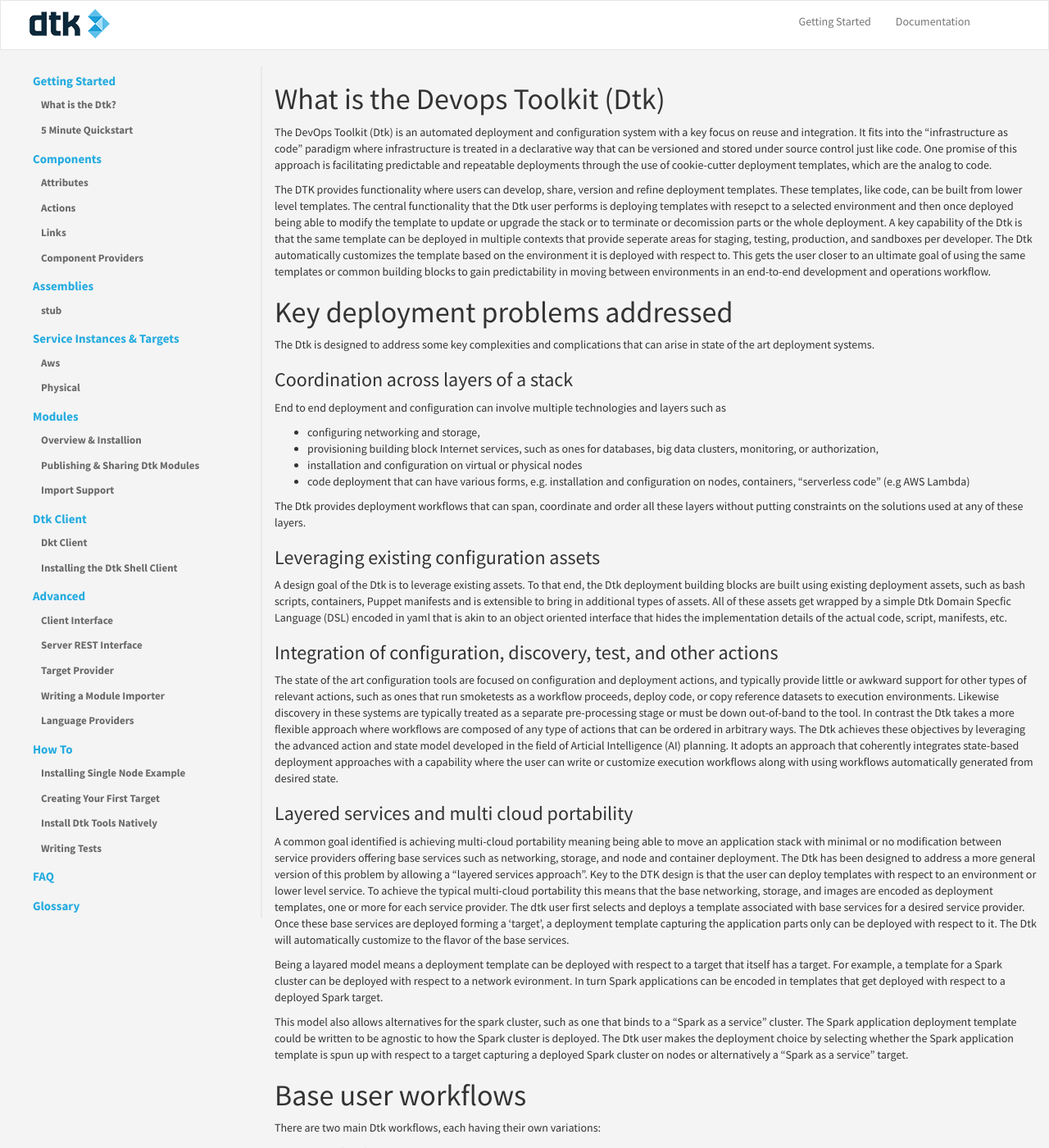
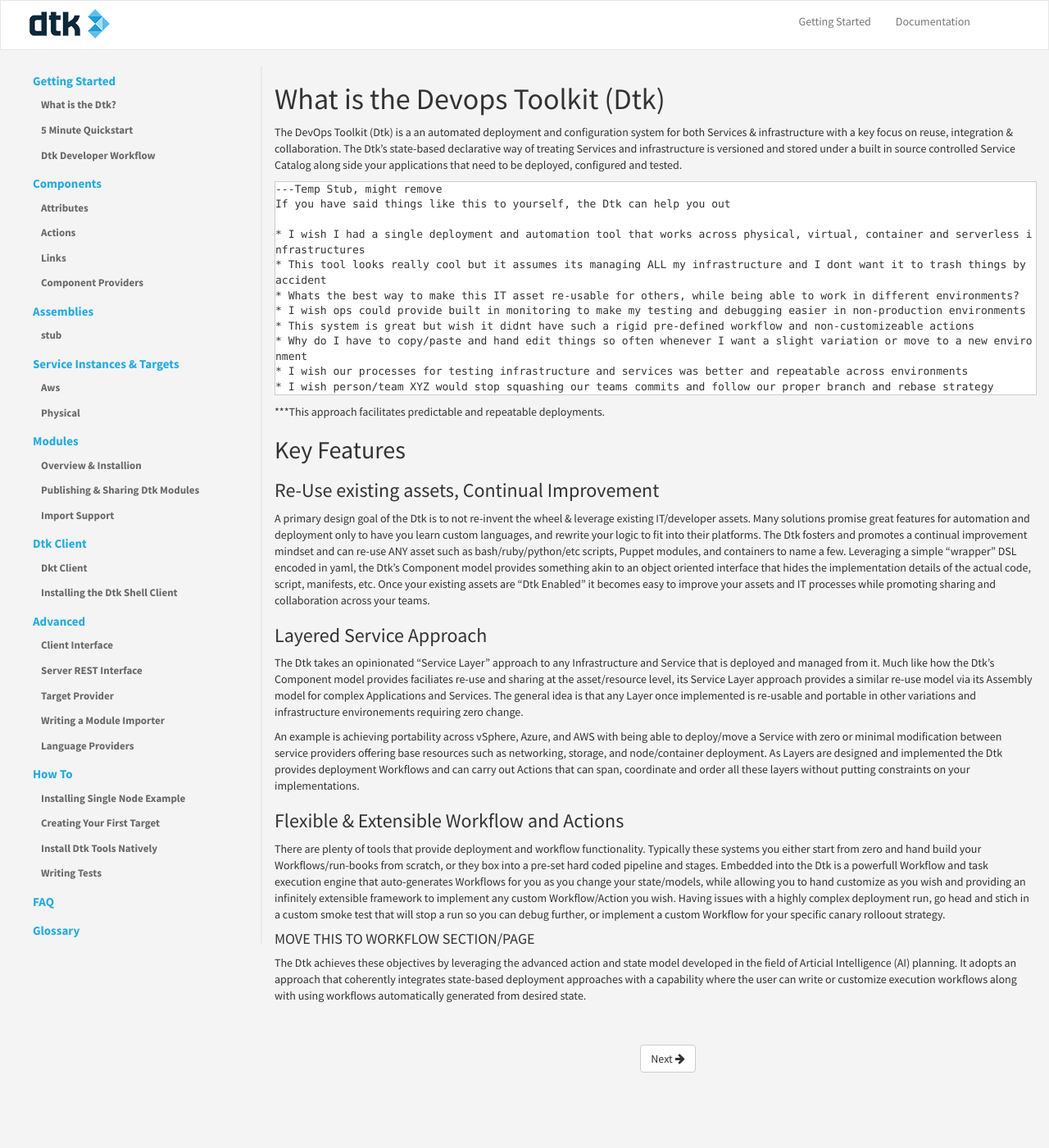
Before and after one commit to dtk/dtk-docs-v1, a Jekyll site: the page built from _getting-started/what-is-the-dtk.md, in a window 1280 px wide and 1400 px high. Shown: the whole window at 82% size. Built offline with Jekyll 4.4.1, drawn with Linux system fonts in a browser that asks for light colours; some of the changed text lies outside the part shown.

Commit message:
another rework pass of starging what is page, pre graphic work

```diff
--- /dev/null
+++ b/_getting-started/stub-dev-workflow.md
@@ -0,0 +1,22 @@
+---
+title: Dtk Developer Workflow
+order: 100
+---
+
+# Tossed this here for now, dont realy think we should go into developer workflow details in the getting started section
+
+# Base user workflows
+
+There are two main Dtk workflows, each having their own variations:
+* A workflow for a Dtk user that is developing deployment templates
+* A workflow for a Dtk user that is using already built templates to deploy his or her application or service stack
+These two workflows can also be intermixed, for example in developing the deployment templates, the user would want to test the logic by spinning up the templates under construction. In section (???ref) we show how the Dtk provides sandboxes to test these changes
+
+## Dtk development user workflow
+
+Diagram (?diagram ref) depicts the workflow for a user that is creating deployment templates and introduces some base termniology.
+
+
+## Dtk deployment user workflow
+
+### Rich TODO: introduce depeloyment terminolog: 'targets' and service isntances' and show deployment workflow
--- a/_getting-started/what-is-the-dtk.md
+++ b/_getting-started/what-is-the-dtk.md
@@ -5,65 +5,41 @@ order: 1
 
 # What is the Devops Toolkit (Dtk)
 
-The DevOps Toolkit (Dtk) is an automated deployment and configuration system with a key focus on reuse and integration. It fits into the "infrastructure as code" paradigm where infrastructure is treated in a declarative way that can be versioned and stored under source control just like code. One promise of this approach is facilitating predictable and repeatable deployments through the use of cookie-cutter deployment templates, which are the analog to code.
+The DevOps Toolkit (Dtk) is a an automated deployment and configuration system for both Services & infrastructure with a key focus on reuse, integration & collaboration.  The Dtk's state-based declarative way of treating Services and infrastructure is versioned and stored under a built in source controlled Service Catalog along side your applications that need to be deployed, configured and tested.
 
-The DTK provides functionality where users can develop, share, version and refine deployment templates. These templates, like code, can be built from lower level templates.  The central functionality that the Dtk user performs is deploying templates with resepct to a selected environment and then once deployed being able to modify the template to update or upgrade the stack or to terminate or decomission parts or the whole deployment. A key capability of the Dtk is that the same template can be deployed in multiple contexts that provide seperate areas for staging, testing, production, and sandboxes per developer. The Dtk automatically customizes the template based on the environment it is deployed with respect to. This gets the user closer to an ultimate goal of using the same templates or common building blocks to gain predictability in moving between environments in an end-to-end development and operations workflow.
+    ---Temp Stub, might remove
+    If you have said things like this to yourself, the Dtk can help you out
+
+    * I wish I had a single deployment and automation tool that works across physical, virtual, container and serverless infrastructures
+    * This tool looks really cool but it assumes its managing ALL my infrastructure and I dont want it to trash things by accident
+    * Whats the best way to make this IT asset re-usable for others, while being able to work in different environments?
+    * I wish ops could provide built in monitoring to make my testing and debugging easier in non-production environments
+    * This system is great but wish it didnt have such a rigid pre-defined workflow and non-customizeable actions
+    * Why do I have to copy/paste and hand edit things so often whenever I want a slight variation or move to a new environment
+    * I wish our processes for testing infrastructure and services was better and repeatable across environments
+    * I wish person/team XYZ would stop squashing our teams commits and follow our proper branch and rebase strategy
 
 
-# Key deployment problems addressed
+***This approach facilitates predictable and repeatable deployments.
 
-The Dtk is designed to address some key complexities and complications that can arise in state of the art deployment systems.
+## Key Features
 
-### Coordination across layers of a stack
+### Re-Use existing assets, Continual Improvement
 
-End to end deployment and configuration can involve multiple technologies and layers such as
-* configuring networking and storage,
-* provisioning building block Internet services, such as ones for  databases, big data clusters, monitoring, or authorization,
-* installation and configuration on virtual or physical nodes
-* code deployment that can have various forms, e.g. installation and configuration on nodes, containers, "serverless code" (e.g AWS  Lambda)
-
-The Dtk provides deployment workflows that can span, coordinate and order all these layers without putting constraints on the solutions used at any of these layers.
-
-### Leveraging existing configuration assets
-
-A design goal of the Dtk is to leverage existing assets. To that end, the Dtk deployment building blocks are built using existing deployment assets, such as bash scripts, containers, Puppet manifests and is extensible to bring in additional types of assets. All of these assets get wrapped by a simple Dtk Domain Specfic Language (DSL) encoded in yaml that is akin to an object oriented interface that hides the implementation details of the actual code, script, manifests, etc.
-
-### Integration of configuration, discovery, test, and other actions
-
-The state of the art configuration tools are focused on configuration and deployment actions, and typically provide little or awkward support for other types of relevant actions, such as ones that run smoketests as a workflow proceeds, deploy code, or copy reference datasets to execution environments. Likewise discovery in these systems are typically treated as a separate pre-processing stage or must be down out-of-band to the tool. In contrast the Dtk takes a more flexible approach where workflows are composed of any type of actions that can be ordered in arbitrary ways. The Dtk achieves these objectives by leveraging the advanced action and state model developed in the field of Articial Intelligence (AI) planning. It adopts an approach that coherently integrates state-based deployment approaches with a capability where the user can write or customize execution workflows along with using workflows automatically generated from desired state.
+A primary design goal of the Dtk is to not re-invent the wheel & leverage existing IT/developer assets.  Many solutions promise great features for automation and deployment only to have you learn custom languages, and rewrite your logic to fit into their platforms.  The Dtk fosters and promotes a continual improvement mindset and can re-use ANY asset such as bash/ruby/python/etc scripts, Puppet modules, and containers to name a few.  Leveraging a simple "wrapper" DSL encoded in yaml, the Dtk's Component model provides something akin to an object oriented interface that hides the implementation details of the actual code, script, manifests, etc.  Once your existing assets are "Dtk Enabled" it becomes easy to improve your assets and IT processes while promoting sharing and collaboration across your teams.
 
 
-### Layered services and multi cloud portability
+### Layered Service Approach
 
-A common goal identified is achieving multi-cloud portability meaning being able to move an application stack with minimal or no modification between service providers offering base services such as networking, storage, and node and container deployment. The Dtk has been designed to address a more general version of this problem by allowing a "layered services approach". Key to the DTK design is that the user can deploy templates with respect to an environment or lower level service. To achieve the typical multi-cloud portability this means that the base networking, storage, and images are encoded as deployment templates, one or more for each service provider. The dtk user first selects and deploys a template associated with base services for a desired service provider.  Once these base services are deployed forming a 'target', a deployment template capturing the application parts only can be deployed with respect to it. The Dtk will automatically customize to the flavor of the base services.
+The Dtk takes an opinionated "Service Layer" approach to any Infrastructure and Service that is deployed and managed from it.  Much like how the Dtk's Component model provides faciliates re-use and sharing at the asset/resource level, its Service Layer approach provides a similar re-use model via its Assembly model for complex Applications and Services.  The general idea is that any Layer once implemented is re-usable and portable in other variations and infrastructure environements requiring zero change.
 
-Being a layared model means a deployment template can be deployed with respect to a target that itself has a target. For example, a template for a Spark cluster can be deployed with respect to a network evironment. In turn Spark applications can be encoded in templates that get deployed with respect to a deployed Spark target.
+An example is achieving portability across vSphere, Azure, and AWS with being able to deploy/move a Service with zero or minimal modification between service providers offering base resources such as networking, storage, and node/container deployment.  As Layers are designed and implemented the Dtk provides deployment Workflows and can carry out Actions that can span, coordinate and order all these layers without putting constraints on your implementations.
 
-This model also allows alternatives for the spark cluster, such as one that binds to a "Spark as a service" cluster. The Spark application deployment template could be written to be agnostic to how the Spark cluster is deployed. The Dtk user makes the deployment choice by selecting whether the Spark application template is spun up with respect to a target capturing a deployed Spark cluster on nodes or alternatively a "Spark as a service" target.
+### Flexible & Extensible Workflow and Actions
+
+There are plenty of tools that provide deployment and workflow functionality.  Typically these systems you either start from zero and hand build your Workflows/run-books from scratch, or they box into a pre-set hard coded pipeline and stages.  Embedded into the Dtk is a powerfull Workflow and task execution engine that auto-generates Workflows for you as you change your state/models, while allowing you to hand customize as you wish and providing an infinitely extensible framework to implement any custom Workflow/Action you wish.  Having issues with a highly complex deployment run, go head and stich in a custom smoke test that will stop a run so you can debug further, or implement a custom Workflow for your specific canary rolloout strategy.
 
 
-# Base user workflows
+#### MOVE THIS TO WORKFLOW SECTION/PAGE
 
-There are two main Dtk workflows, each having their own variations:
-* A workflow for a Dtk user that is developing deployment templates
-* A workflow for a Dtk user that is using already built templates to deploy his or her application or service stack
-These two workflows can also be intermixed, for example in developing the deployment templates, the user would want to test the logic by spinning up the templates under construction. In section (???ref) we show how the Dtk provides sandboxes to test these changes
-
-## Dtk development user workflow
-
-Diagram (?diagram ref) depicts the workflow for a user that is creating deployment templates and introduces some base termniology.
-
-**Modules** are how the Dtk constructthat handles dependency management and allows developers to bundle up what we refered to as 'deployment templates' in the introudction. They are analogous to Linux packages, npm modules in nodejs or gems in Ruby. They are the basic unit that get versioned. Dtk modules can have depedencies on other modules. The Dtk user interacts with modules in the form of directories that can have arbitrary nested structure that get loaded on the client machine. They can include the configuration assets being wrapped (e.g., bash scripts, Docker files with their supporting directories, Puppet manifests, etc) as well as code consititing an application to be deployed by Dtk actions. Each module has a top level DSL file encoded in yaml that can be broken into multiple files or kept as a single file. The base Dtk concepts that DSL encodes are
-* **components** - ..
-* **nodes** - ..
-* **assemblies** - ..
-* **actions** - ..
-* **workflows** - ..
-
-
-### Rich TODO: show diagram that captures the relationship between these components and development workflow
-
-
-## Dtk deployment user workflow
-
-### Rich TODO: introduce depeloyment terminolog: 'targets' and service isntances' and show deployment workflow
+The Dtk achieves these objectives by leveraging the advanced action and state model developed in the field of Articial Intelligence (AI) planning. It adopts an approach that coherently integrates state-based deployment approaches with a capability where the user can write or customize execution workflows along with using workflows automatically generated from desired state.
```
Also changed, not shown: modules.md (+11 -0 lines), Gemfile.lock.
